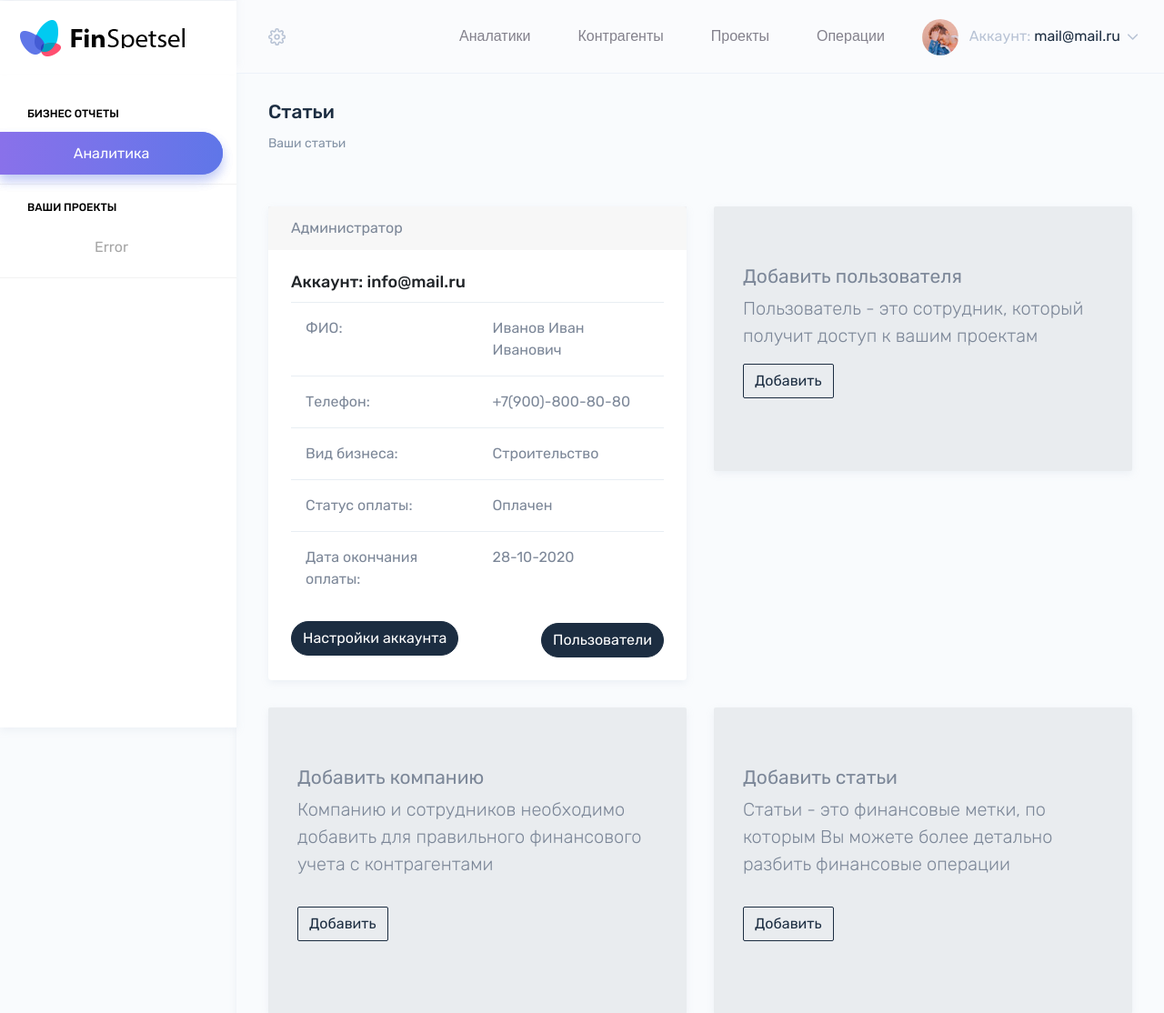
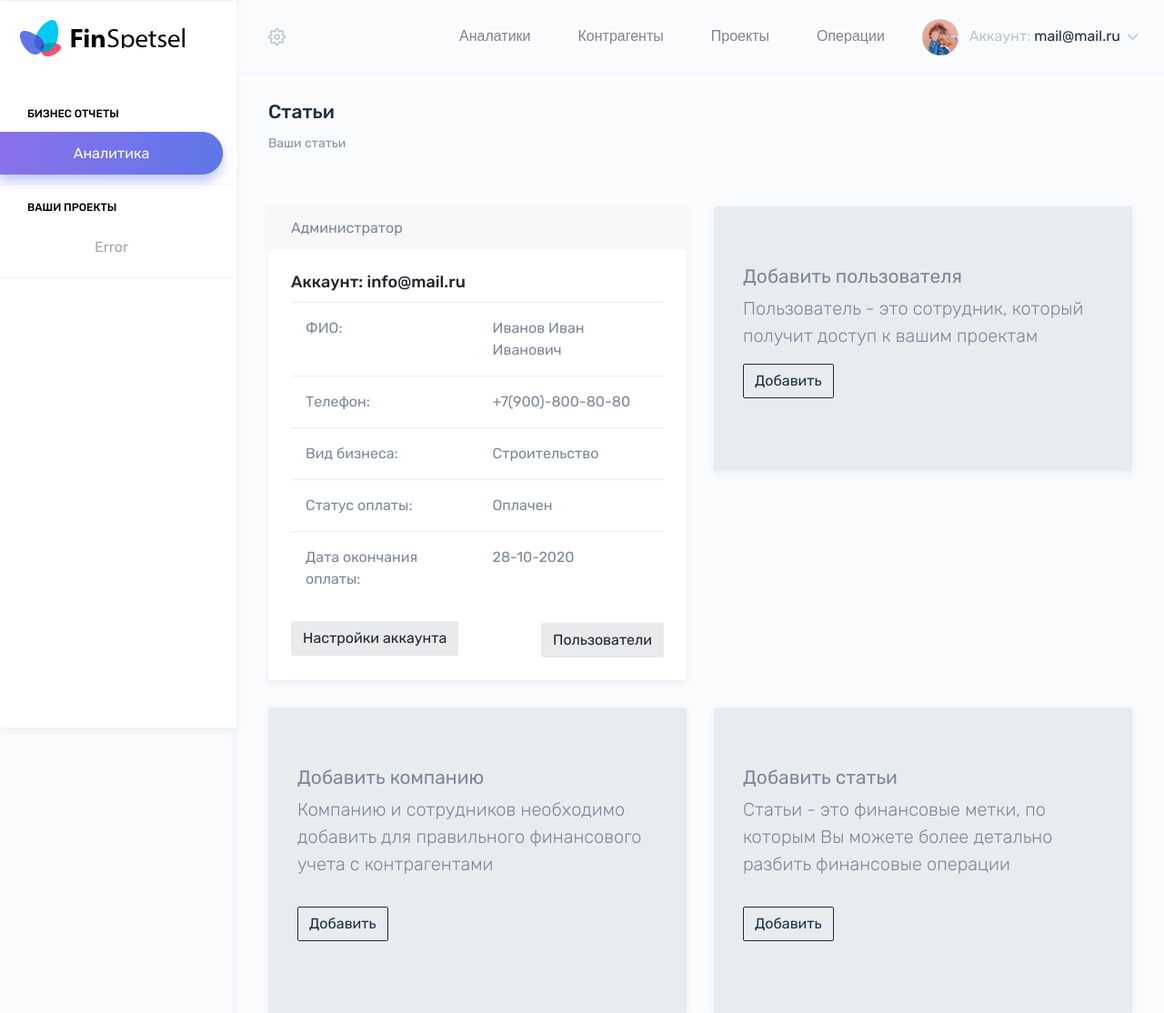
Before and after one commit to MkTverHub/FinsProject, a Spring Boot app: page /UserSettings in a window 1280 px wide. Shown: the top 1114 px of the page at 91% size. Run offline with Spring Boot 4, Linux system fonts and the light colour scheme; the visitor is signed in with stand-in values (Sample User, id 1); data that the repository does not hold is empty; some of the project's set-up classes (security, data sources, template engines, error pages and the like) are left out, and stand-ins take their place; some libraries are stand-ins or nearby versions.

Commit message:
U likimiks

```diff
--- a/basicFins/src/main/resources/templates/Fins_Account_Settings.html
+++ b/basicFins/src/main/resources/templates/Fins_Account_Settings.html
@@ -83,8 +83,8 @@
                                 </tbody>
                             </table>
                             <div class="d-flex d-lg-flex d-md-block align-items-center">
-                                <div class="font-weight-normal mb-0 w-100 text-truncate"><button type="submit" class="btn waves-effect waves-light btn-rounded btn-dark">Настройки аккаунта</button></div>
-                                <div class="ml-auto mt-md-1"><button type="submit" class="btn waves-effect waves-light btn-rounded btn-dark">Пользователи</button></div>
+                                <div class="font-weight-normal mb-0 w-100 text-truncate"><button type="submit" class="btn waves-effect waves-light btn-light">Настройки аккаунта</button></div>
+                                <div class="ml-auto mt-md-1"><button type="submit" class="btn waves-effect waves-light btn-light">Пользователи</button></div>
                             </div>
                         </div>
                     </div>
```
